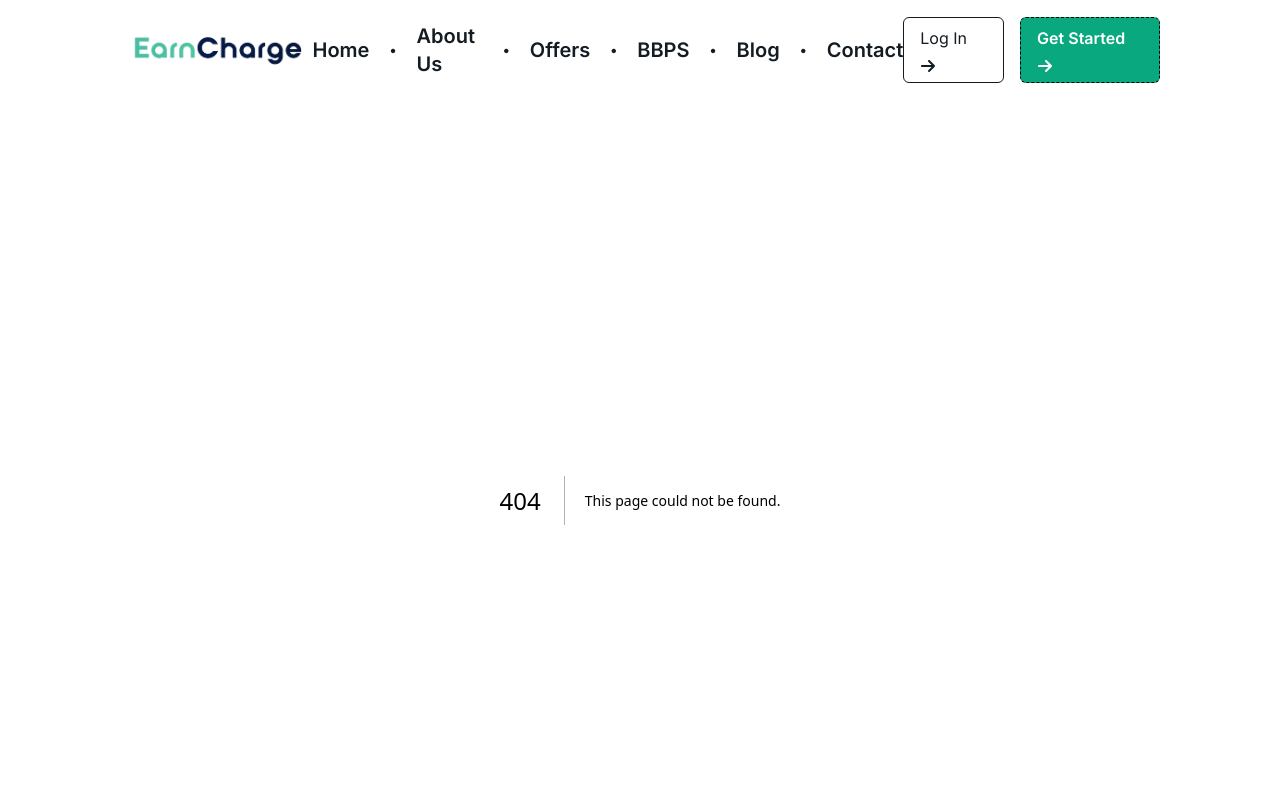
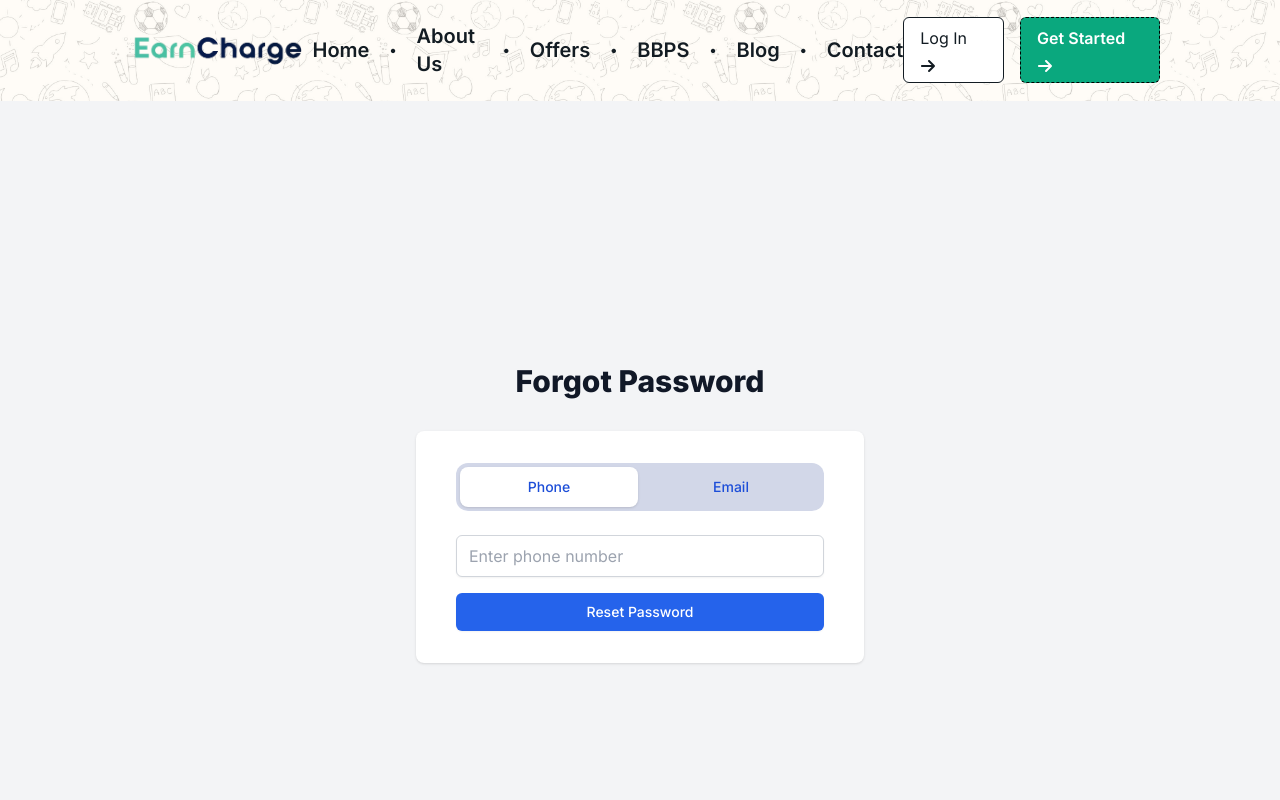
Before and after one commit to Vismay19999/earncharge-rewrite-frontend, a Next.js app: page /forgotpassword in a window 1280 px wide. Before the commit this address had no page. Shown: the top 800 px of the page. Built offline with nearby package versions, Linux system fonts and the light colour scheme.

Commit message:
modified upi fetch and added forgot-password

```diff
--- a/package.json
+++ b/package.json
@@ -14,6 +14,7 @@
     "@fortawesome/fontawesome-svg-core": "^6.6.0",
     "@fortawesome/free-solid-svg-icons": "^6.6.0",
     "@fortawesome/react-fontawesome": "^0.2.2",
+    "@headlessui/react": "^2.1.10",
     "@mui/icons-material": "^5.16.7",
     "@mui/material": "^5.16.7",
     "@radix-ui/react-accordion": "^1.2.1",
--- /dev/null
+++ b/src/app/(auth)/forgotpassword/page.tsx
@@ -0,0 +1,126 @@
+"use client";
+import React, { useState } from "react";
+import { Tab } from "@headlessui/react";
+import axios from "axios";
+import OtpVerification from "@/components/auth/OtpVerification";
+import { useRouter } from "next/navigation";
+
+const ForgotPassword = () => {
+  const [activeTab, setActiveTab] = useState(0);
+  const [phoneNumber, setPhoneNumber] = useState("");
+  const [email, setEmail] = useState("");
+  const [error, setError] = useState("");
+  const [success, setSuccess] = useState("");
+  const [showOtpVerification, setShowOtpVerification] = useState(false);
+  const router = useRouter();
+  const handleSubmit = async (e: React.FormEvent) => {
+    e.preventDefault();
+    setError("");
+    setSuccess("");
+
+    try {
+      const payload = activeTab === 0 ? { phoneNumber } : { email };
+      await axios.post(
+        "https://api.earncharge.in/v1/user/forgot-password",
+        payload
+      );
+      setSuccess("OTP sent successfully!");
+      setShowOtpVerification(true);
+    } catch (err) {
+      setError("An error occurred. Please try again.");
+    }
+  };
+
+  const handleCloseOtpVerification = () => {
+    setShowOtpVerification(false);
+    setError("");
+    setSuccess("");
+    router.push("/");
+  };
+
+  return (
+    <div className="min-h-screen bg-gray-100 flex flex-col justify-center py-12 sm:px-6 lg:px-8">
+      <div className="sm:mx-auto sm:w-full sm:max-w-md">
+        <h2 className="mt-6 text-center text-3xl font-extrabold text-gray-900">
+          Forgot Password
+        </h2>
+      </div>
+
+      <div className="mt-8 sm:mx-auto sm:w-full sm:max-w-md">
+        <div className="bg-white py-8 px-4 shadow sm:rounded-lg sm:px-10">
+          <Tab.Group selectedIndex={activeTab} onChange={setActiveTab}>
+            <Tab.List className="flex p-1 space-x-1 bg-blue-900/20 rounded-xl mb-6">
+              {["Phone", "Email"].map((tab, index) => (
+                <Tab
+                  key={tab}
+                  className={({ selected }: { selected: boolean }) =>
+                    `w-full py-2.5 text-sm leading-5 font-medium text-blue-700 rounded-lg focus:outline-none focus:ring-2 ring-offset-2 ring-offset-blue-400 ring-white ring-opacity-60
+                    ${
+                      selected
+                        ? "bg-white shadow"
+                        : "text-blue-100 hover:bg-white/[0.12] hover:text-white"
+                    }`
+                  }
+                >
+                  {tab}
+                </Tab>
+              ))}
+            </Tab.List>
+            <Tab.Panels>
+              <Tab.Panel>
+                <form onSubmit={handleSubmit}>
+                  <input
+                    type="text"
+                    value={phoneNumber}
+                    onChange={(e) => {
+                      const value = e.target.value.replace(/\D/g, "");
+                      if (value.length <= 10) setPhoneNumber(value);
+                    }}
+                    placeholder="Enter phone number"
+                    className="w-full px-3 py-2 border border-gray-300 rounded-md shadow-sm placeholder-gray-400 focus:outline-none focus:ring-blue-500 focus:border-blue-500"
+                    required
+                  />
+                  <button
+                    type="submit"
+                    className="w-full flex justify-center py-2 px-4 border border-transparent rounded-md shadow-sm text-sm font-medium text-white bg-blue-600 hover:bg-blue-700 focus:outline-none focus:ring-2 focus:ring-offset-2 focus:ring-blue-500 mt-4"
+                  >
+                    Reset Password
+                  </button>
+                </form>
+              </Tab.Panel>
+              <Tab.Panel>
+                <form onSubmit={handleSubmit}>
+                  <input
+                    type="email"
+                    value={email}
+                    onChange={(e) => setEmail(e.target.value)}
+                    placeholder="Enter email address"
+                    className="w-full px-3 py-2 border border-gray-300 rounded-md shadow-sm placeholder-gray-400 focus:outline-none focus:ring-blue-500 focus:border-blue-500"
+                    required
+                  />
+                  <button
+                    type="submit"
+                    className="w-full flex justify-center py-2 px-4 border border-transparent rounded-md shadow-sm text-sm font-medium text-white bg-blue-600 hover:bg-blue-700 focus:outline-none focus:ring-2 focus:ring-offset-2 focus:ring-blue-500 mt-4"
+                  >
+                    Reset Password
+                  </button>
+                </form>
+              </Tab.Panel>
+            </Tab.Panels>
+          </Tab.Group>
+          {error && <p className="mt-2 text-sm text-red-600">{error}</p>}
+          {success && <p className="mt-2 text-sm text-green-600">{success}</p>}
+          {showOtpVerification && (
+            <OtpVerification
+              phoneNumber={activeTab === 0 ? phoneNumber : undefined}
+              email={activeTab === 1 ? email : undefined}
+              onClose={handleCloseOtpVerification}
+            />
+          )}
+        </div>
+      </div>
+    </div>
+  );
+};
+
+export default ForgotPassword;
--- a/src/components/auth/LoginForm.tsx
+++ b/src/components/auth/LoginForm.tsx
@@ -168,6 +168,7 @@ const LoginForm: React.FC = () => {
                     <div className="grid w-full max-w-sm items-center gap-1.5 mt-6">
                       <button
                         type="button"
+                        onClick={() => router.push("/otpless/sendLink")}
                         className="p-2.5 rounded-2xl bg-white border-[1px] text-black focus:bg-zinc-100 font-semibold"
                       >
                         <Link href="/otpless/sendLink">
--- /dev/null
+++ b/src/components/auth/OtpVerification.tsx
@@ -0,0 +1,72 @@
+import React, { useState } from 'react';
+import axios from 'axios';
+
+interface OtpVerificationProps {
+  phoneNumber?: string;
+  email?: string;
+  onClose: () => void;
+}
+
+const OtpVerification: React.FC<OtpVerificationProps> = ({ phoneNumber, email, onClose }) => {
+  const [otp, setOtp] = useState('');
+  const [newPassword, setNewPassword] = useState('');
+  const [error, setError] = useState('');
+  const [success, setSuccess] = useState('');
+
+  const handleSubmit = async (e: React.FormEvent) => {
+    e.preventDefault();
+    setError('');
+    setSuccess('');
+
+    try {
+      const payload = {
+        otp,
+        password: newPassword,
+        ...(phoneNumber ? { phoneNumber } : { email }),
+      };
+
+      await axios.post('https://api.earncharge.in/v1/user/forgot-password/verify-otp', payload);
+      setSuccess('Password reset successfully!');
+      setTimeout(onClose, 2000);
+    } catch (err) {
+      setError('An error occurred. Please try again.');
+    }
+  };
+
+  return (
+    <div className="fixed inset-0 bg-gray-600 bg-opacity-50 overflow-y-auto h-full w-full flex items-center justify-center">
+      <div className="bg-white p-8 rounded-lg shadow-xl max-w-md w-full">
+        <h2 className="text-2xl font-bold mb-4">Verify OTP and Reset Password</h2>
+        <form onSubmit={handleSubmit}>
+          <input
+            type="text"
+            value={otp}
+            onChange={(e) => setOtp(e.target.value.replace(/\D/g, '').slice(0, 8))}
+            placeholder="Enter OTP"
+            className="w-full px-3 py-2 border border-gray-300 rounded-md shadow-sm placeholder-gray-400 focus:outline-none focus:ring-blue-500 focus:border-blue-500 mb-4"
+            required
+            maxLength={8}
+          />
+          <input
+            type="password"
+            value={newPassword}
+            onChange={(e) => setNewPassword(e.target.value)}
+            placeholder="Enter new password"
+            className="w-full px-3 py-2 border border-gray-300 rounded-md shadow-sm placeholder-gray-400 focus:outline-none focus:ring-blue-500 focus:border-blue-500 mb-4"
+            required
+          />
+          <button type="submit" className="w-full flex justify-center py-2 px-4 border border-transparent rounded-md shadow-sm text-sm font-medium text-white bg-blue-600 hover:bg-blue-700 focus:outline-none focus:ring-2 focus:ring-offset-2 focus:ring-blue-500">
+            Verify OTP and Reset Password
+          </button>
+        </form>
+        {error && <p className="mt-2 text-sm text-red-600">{error}</p>}
+        {success && <p className="mt-2 text-sm text-green-600">{success}</p>}
+        <button onClick={onClose} className="mt-4 w-full flex justify-center py-2 px-4 border border-gray-300 rounded-md shadow-sm text-sm font-medium text-gray-700 bg-white hover:bg-gray-50 focus:outline-none focus:ring-2 focus:ring-offset-2 focus:ring-blue-500">
+          Close
+        </button>
+      </div>
+    </div>
+  );
+};
+
+export default OtpVerification;
--- a/src/components/profile/profileUtils/UPIFetch.tsx
+++ b/src/components/profile/profileUtils/UPIFetch.tsx
@@ -1,4 +1,5 @@
-import React, { useState } from 'react';
+"use client"
+import React, { useState, useEffect } from 'react';
 import axios from 'axios';
 import { getAccessToken } from '@/utils/auth';
 import { ToastContainer, toast } from 'react-toastify';
@@ -7,11 +8,17 @@ import 'react-toastify/dist/ReactToastify.css';
 const UPIFetch = () => {
     const [upiData, setUpiData] = useState({ upiId: '' });
     const [loading, setLoading] = useState(false);
-    const [error, setError] = useState(null);
+    const [isMounted, setIsMounted] = useState(false);
+
+    useEffect(() => {
+        setIsMounted(true);
+        return () => setIsMounted(false);
+    }, []);
 
     const fetchUPIData = async () => {
+        if (!isMounted) return;
+
         setLoading(true);
-        setError(null);
         const token = getAccessToken();
 
         try {
@@ -21,33 +28,41 @@ const UPIFetch = () => {
                 },
             });
 
-            setUpiData(response.data.data);
-            toast.success('UPI data fetched successfully!');
-            setTimeout(() => {
-                window.location.reload()
-            }, 2000)
-        } catch (error: any) {
-            setError(error.message);
-            toast.error('Failed to fetch UPI data');
+            if (isMounted) {
+                setUpiData(response.data.data);
+                toast.success('UPI data fetched successfully!');
+                setTimeout(() => {
+                    if (isMounted) window.location.reload();
+                }, 2000);
+            }
+        } catch (error) {
+            if (isMounted) {
+                console.error('Failed to fetch UPI data:', error);
+                toast.error('Failed to fetch UPI data. Please try again.');
+            }
         } finally {
-            setLoading(false);
+            if (isMounted) setLoading(false);
         }
     };
 
+    if (!isMounted) {
+        return null; // or a loading placeholder
+    }
+
     return (
         <div>
-            <button onClick={fetchUPIData} className="text-sm font-semibold bg-black px-4 py-2 rounded-lg text-white">
-                Fetch UPI Data
+            <button
+                onClick={fetchUPIData}
+                className="text-sm mt-2 font-semibold bg-black px-4 py-2 rounded-lg text-white"
+                disabled={loading}
+            >
+                {loading ? 'Fetching...' : 'Fetch UPI Data'}
             </button>
-            {loading && <p>Loading...</p>}
-            {error && <p>Error: {error}</p>}
-            {upiData && (
-                <div>
-                    <h2>UPI : {upiData.upiId}</h2>
-                    {/* Display the fetched UPI data here */}
+            {upiData.upiId && (
+                <div className="mt-2">
+                    <h2 className="text-sm font-semibold">{upiData.upiId}</h2>
                 </div>
             )}
-            <ToastContainer />
         </div>
     );
 };
```
Also changed, not shown: 1 other file (tests, documents, lock files or other folders).
